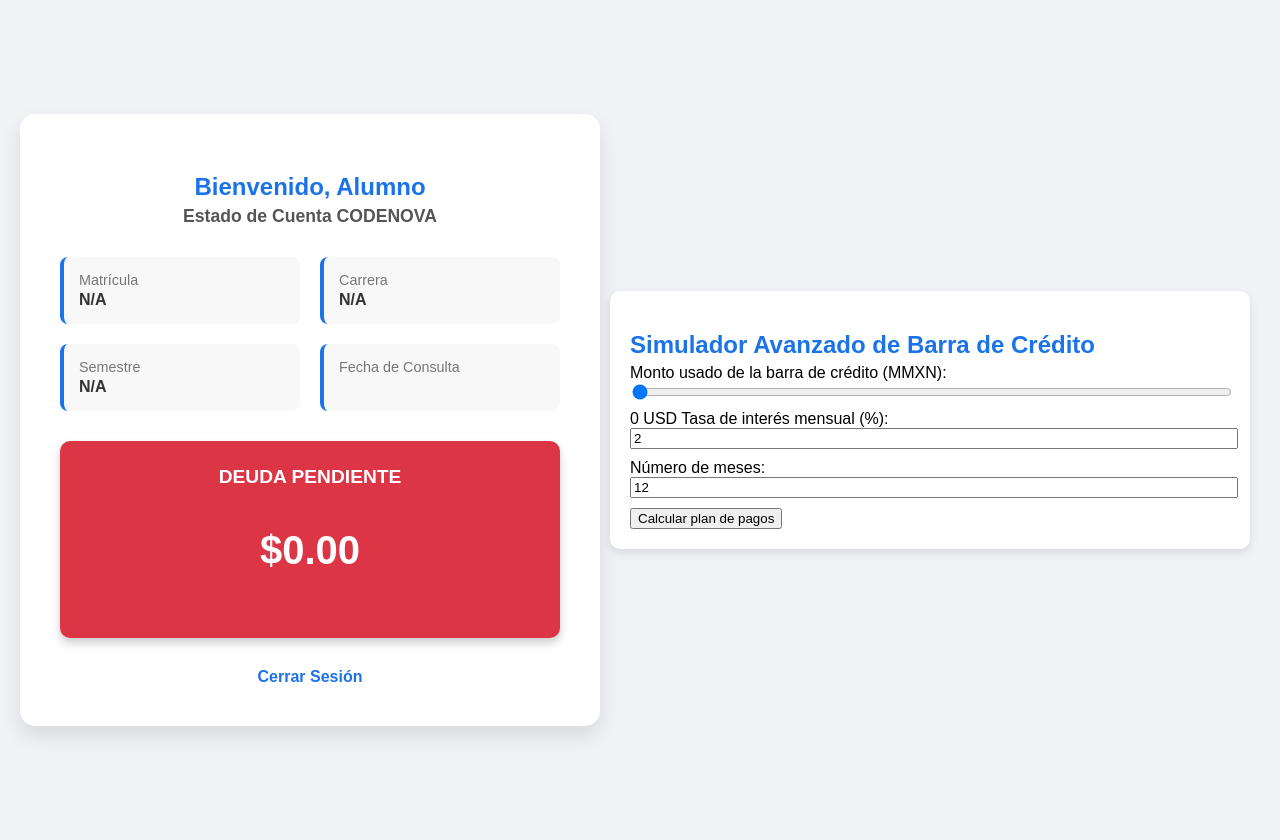
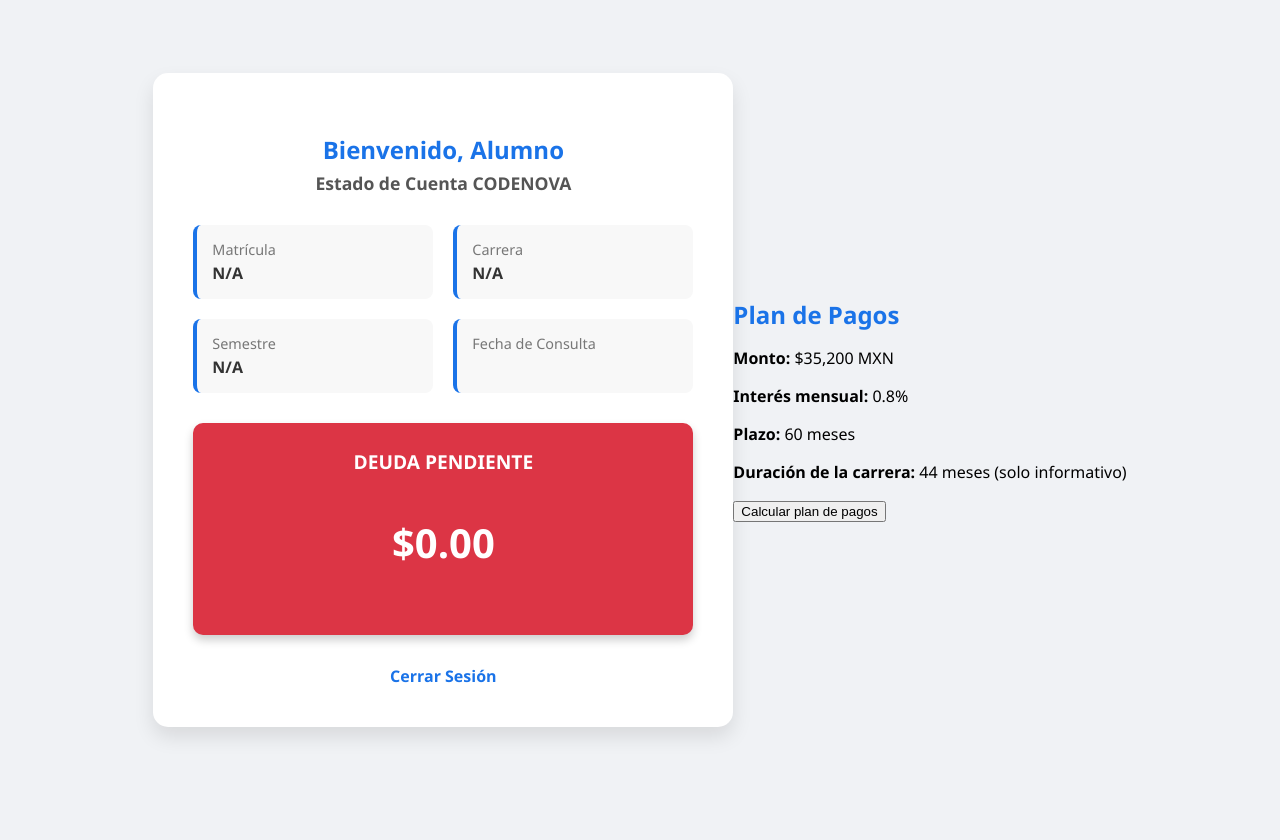
Before and after one commit to 454545aam/credinet-web, a Flask app: template templates/tablero_alumno.html in a window 1280 px wide. After the commit the page ends 737 px from the top, so only its background shows below. Run offline with Flask 3, Linux system fonts and the light colour scheme; the template is opened without the code that fills it, so the values that code supplies are empty; some libraries are stand-ins or nearby versions.

Commit message:
Modificacion en alumno2

```diff
--- a/templates/tablero_alumno.html
+++ b/templates/tablero_alumno.html
@@ -138,77 +138,28 @@
 
 
 
-  <style>
-    body {
-      font-family: Arial, sans-serif;
-      padding: 20px;
-      background: #f0f2f5;
-    }
-    .simulador {
-      max-width: 600px;
-      margin: auto;
-      background: #fff;
-      padding: 20px;
-      border-radius: 10px;
-      box-shadow: 0 4px 10px rgba(0,0,0,0.1);
-    }
-    input[type="range"], input[type="number"] {
-      width: 100%;
-      margin-bottom: 10px;
-    }
-    table {
-      width: 100%;
-      border-collapse: collapse;
-      margin-top: 15px;
-    }
-    table, th, td {
-      border: 1px solid #ccc;
-    }
-    th, td {
-      padding: 8px;
-      text-align: right;
-    }
-    th {
-      background: #eee;
-    }
-  </style>
 
 <div class="simulador">
-    <h2>Simulador Avanzado de Barra de Crédito</h2>
+  <h2>Plan de Pagos </h2>
 
-    <label for="credito">Monto usado de la barra de crédito (MMXN):</label>
-    <input type="range" id="credito" min="0" max="10000" step="100" value="0">
-    <span id="montoSeleccionado">0</span> USD
-
-    <label for="tasa">Tasa de interés mensual (%):</label>
-    <input type="number" id="tasa" min="2" max="2"  value="2">
-
-    <label for="meses">Número de meses:</label>
-    <input type="number" id="meses" min="1" max="60" step="1" value="12">
+  <p><strong>Monto:</strong> $35,200 MXN</p>
+  <p><strong>Interés mensual:</strong> 0.8%</p>
+  <p><strong>Plazo:</strong> 60 meses</p>
+  <p><strong>Duración de la carrera:</strong> 44 meses (solo informativo)</p>
 
   <button id="calcular">Calcular plan de pagos</button>
 
-    <div id="resultado">
-      <!-- Tabla de pagos generada aquí -->
-    </div>
+  <div id="resultado"></div>
 </div>
 
 <script>
-    const credito = document.getElementById('credito');
-    const montoSeleccionado = document.getElementById('montoSeleccionado');
-    const tasaInput = document.getElementById('tasa');
-    const mesesInput = document.getElementById('meses');
   const calcularBtn = document.getElementById('calcular');
   const resultadoDiv = document.getElementById('resultado');
 
-    credito.addEventListener('input', () => {
-      montoSeleccionado.textContent = Number(credito.value).toLocaleString();
-    });
-
   function calcularPlan() {
-      const capital = Number(credito.value);
-      const tasa = Number(tasaInput.value) / 100;
-      const meses = Number(mesesInput.value);
+    const capital = 35200;
+    const tasa = 0.8 / 100;
+    const meses = 60;
 
     let saldo = capital;
     let tablaHTML = `
@@ -222,7 +173,6 @@
         </tr>
     `;
 
-      // Pago mensual fijo usando fórmula de amortización
     const pagoMensual = (capital * tasa) / (1 - Math.pow(1 + tasa, -meses));
 
     for (let mes = 1; mes <= meses; mes++) {
@@ -250,5 +200,7 @@
 
   calcularBtn.addEventListener('click', calcularPlan);
 </script>
+
+
 </body>
 </html>
```
Lines whose indentation alone changed are shown as unchanged.
